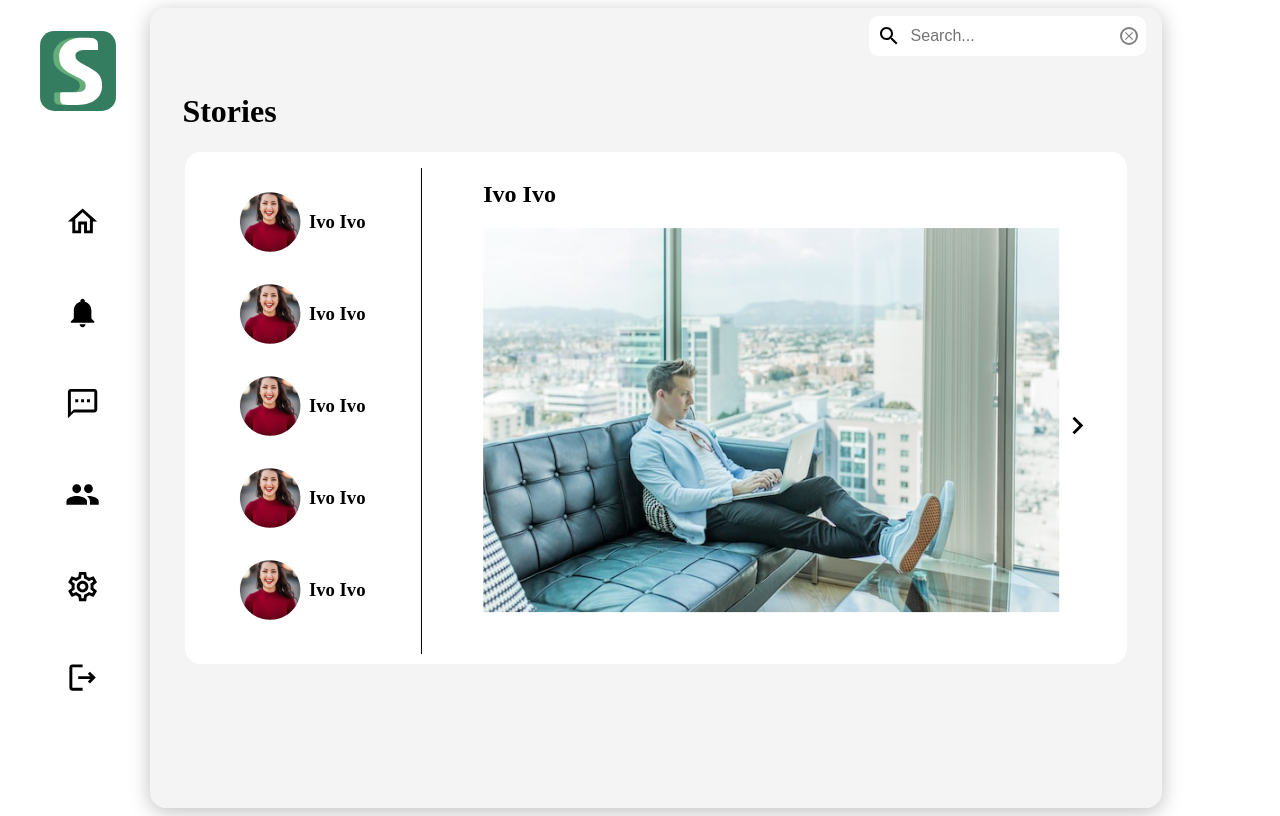
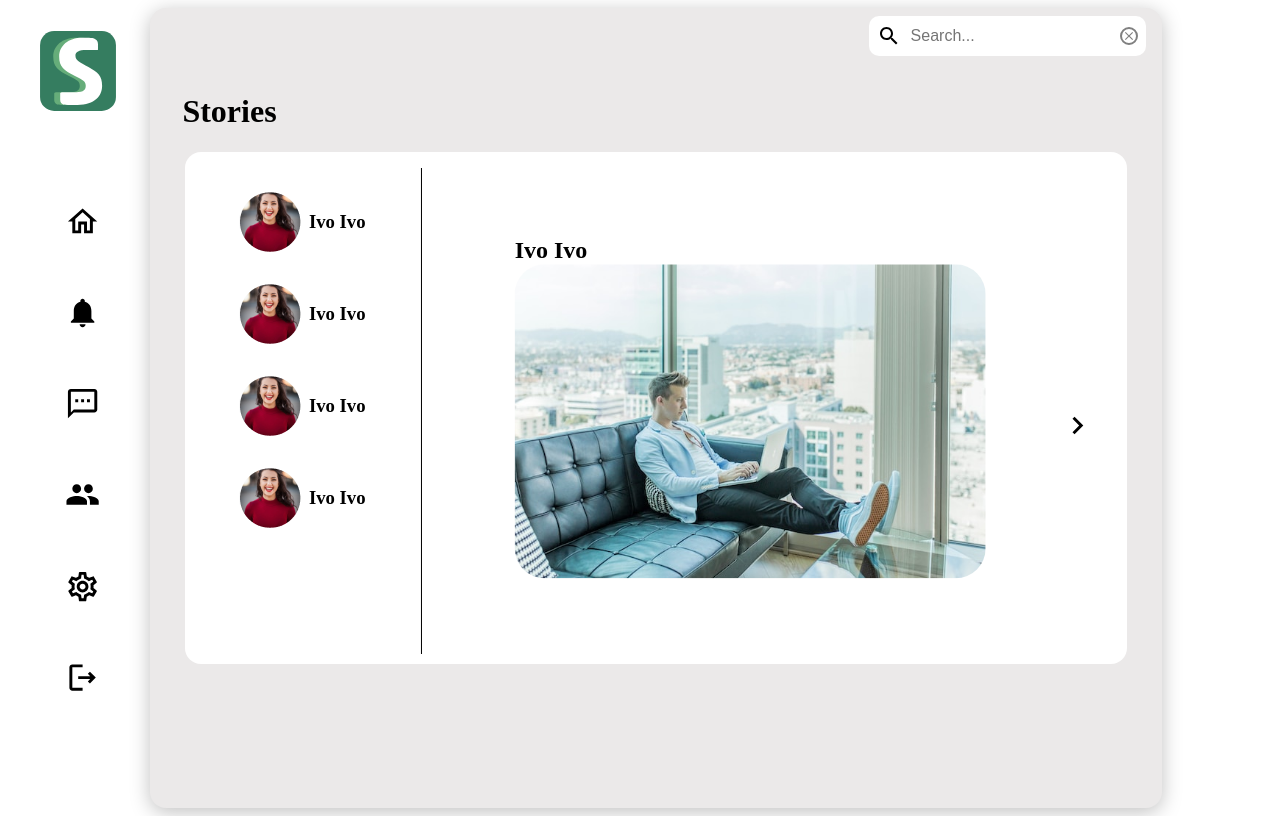
Before and after one commit to Society-Project/Society, a Next.js app in the folder client/: page /stories in a window 1280 px wide. Built offline with nearby package versions, Linux system fonts and the light colour scheme.

Commit message:
Fixed style rendering

```diff
--- a/client/src/components/StoriesPage/StoriesPage.tsx
+++ b/client/src/components/StoriesPage/StoriesPage.tsx
@@ -6,6 +6,7 @@ import "../Styles/StoriesPage.scss";
 import StoriesPageBody from "./StoriesPageBody";
 import SearchIcon from '@mui/icons-material/Search';
 import CloseIcon from '@mui/icons-material/Close';
+import AccountCircleIcon from '@mui/icons-material/AccountCircle';
 
 const StoriesPage = () => {
     const [userSearchInput, setSearchInput]: any = useState("");
--- a/client/src/components/StoriesPage/StoriesPageBody.tsx
+++ b/client/src/components/StoriesPage/StoriesPageBody.tsx
@@ -1,4 +1,4 @@
-import { useState } from 'react';
+import { useState, useEffect } from 'react';
 import { Box } from '@mui/material';
 import profilePage from '../chat/friend.png';
 import "../Styles/StoriesPageBody.scss";
@@ -12,8 +12,11 @@ const StoriesPageBody = () => {
     const [currentScreenSize, setCurrentScreenSize]: any = useState(null);
     let [numberOfGeneratedBubblesForFriends, setNumberOfGeneratedBubblesForFriends]: any = useState(5)
 
+    const arrayOfGeneratedBubblesForFriends: Array<object> = [];
 
-    const arrayOfGeneratedBubblesForFriends: Array<object> = [];
+    if(width < 1300){
+        numberOfGeneratedBubblesForFriends = 4
+    }
 
     for (let i = 1; i <= numberOfGeneratedBubblesForFriends; i++) {
         arrayOfGeneratedBubblesForFriends.push(
@@ -24,8 +27,9 @@ const StoriesPageBody = () => {
         );
     }
 
+
     return (
-        <Box className={ width > 900 ? 'stories-page-body-component' : 'stories-mobile-page-body-component' }>
+        <Box className={width > 900 ? 'stories-page-body-component' : 'stories-mobile-page-body-component'}>
             <Box className='friend-main-page-component'>
                 {
                     arrayOfGeneratedBubblesForFriends.map((item: any, index: number) => {
--- a/client/src/components/Styles/StoriesPage.scss
+++ b/client/src/components/Styles/StoriesPage.scss
@@ -10,7 +10,7 @@
         }
         .stories-body {
             display: grid;
-            background: rgba(217, 217, 217, 0.3);
+            background: rgb(235, 233, 233);
             box-shadow: 0px 4px 20px rgba(0, 0, 0, 0.25);
             position: relative;
             left: 1rem;
--- a/client/src/components/Styles/StoriesPageBody.scss
+++ b/client/src/components/Styles/StoriesPageBody.scss
@@ -45,9 +45,16 @@
             top: 50%;
             transform: translate(-30%, -50%);
 
+            .username {
+                margin-top: auto;
+                margin-bottom: auto;
+            }
             .user-story-image {
+                margin-top: auto;
+                margin-bottom: auto;
                 object-fit: cover;
-                max-height: 90%;
+                border-radius: 30px;
+                width: 100%;
             }
         }
 
```
